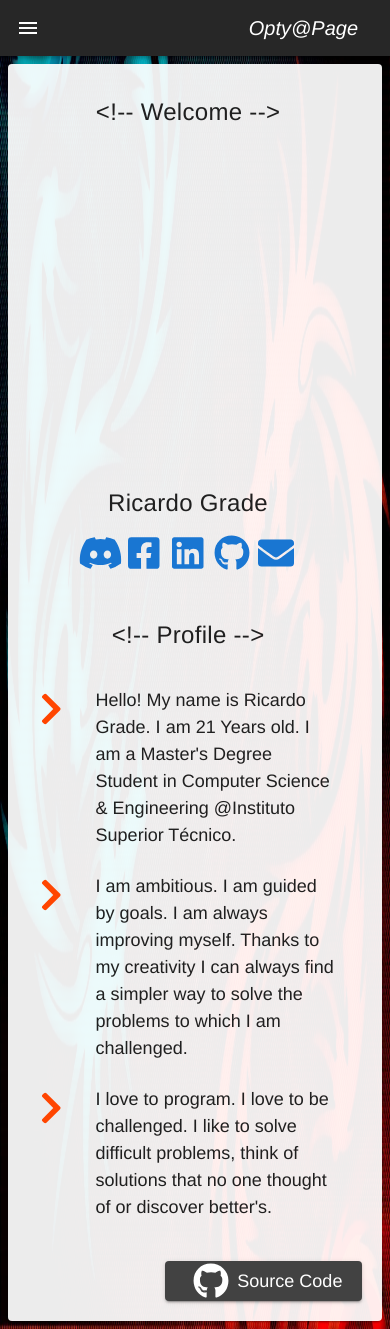
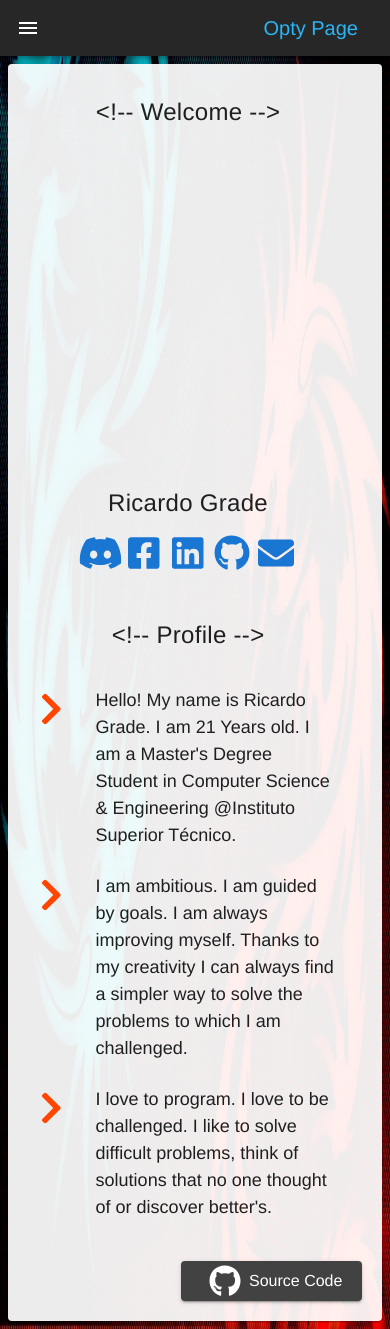
Before and after one commit to Opty1337/Opty-Page, a Vue app: page / in a window 390 px wide. Built offline with nearby package versions, Linux system fonts and the light colour scheme.

Commit message:
Refactor ToolBar & Degree Title

```diff
--- a/src/components/OptyToolBar.vue
+++ b/src/components/OptyToolBar.vue
@@ -70,7 +70,7 @@ import { Vue, Component } from "vue-property-decorator";
 
 @Component
 export default class OptyToolBar extends Vue {
-  pageTitle: string = "Opty@Page";
+  pageTitle: string = "Opty Page";
 
   inMobile: boolean = window.innerWidth < 1250;
   drawer: boolean = false;
@@ -117,9 +117,9 @@ export default class OptyToolBar extends Vue {
 
 <style scoped>
 .v-toolbar__title,
-.v-list-item .v-list-item__subtitle {
-  color: white;
-  font-style: oblique;
+.theme--dark.v-list-item .v-list-item__subtitle,
+.theme--dark.v-list-item .v-list-item__action-text {
+  color: #29b6f6;
 }
 .v-btn {
   font-weight: normal;
@@ -132,7 +132,7 @@ export default class OptyToolBar extends Vue {
   font-size: large;
 }
 .v-list-item .v-list-item__title {
-  font-size: large;
+  font-size: medium;
 }
 .no-effect::before {
   opacity: 0 !important;
--- a/src/views/Degree.vue
+++ b/src/views/Degree.vue
@@ -10,21 +10,18 @@
       disable-pagination
     >
       <template v-slot:top>
-        <v-card-title>
+        <v-card-title
+          :style="
+            inMobile
+              ? 'font-size: medium; line-height: 3;'
+              : 'font-size: large;'
+          "
+        >
           <font-awesome-icon
             class="mx-5"
             :icon="groups[crrGid].icon"
             size="2x"
           />
-          <v-spacer />
-          Average
-          <v-chip
-            class="mx-2"
-            :style="getScoreStyle(crrAvg)"
-            v-text="crrAvg.toFixed(1)"
-          />
-          <v-spacer />
-          Subjects ({{ groups[crrGid].name }})
           <v-spacer />
           <v-menu transition="slide-y-transition" offset-y>
             <template v-slot:activator="{ on }">
@@ -49,6 +46,17 @@
               </v-list-item>
             </v-list>
           </v-menu>
+          <v-spacer />
+          {{ groups[crrGid].name }}
+          <v-spacer />
+          <div>
+            Subjects Average
+            <v-chip
+              class="mx-2"
+              :style="getScoreStyle(crrAvg)"
+              v-text="crrAvg.toFixed(1)"
+            />
+          </div>
           <v-spacer />
           <v-text-field
             v-model="search"
@@ -96,6 +104,7 @@ const CCS = 2;
 
 @Component
 export default class Degree extends Vue {
+  inMobile: boolean = window.innerWidth < 1250;
   search: string = "";
   crrGid: number = CES;
   crrAvg: number = -1;
@@ -226,8 +235,11 @@ export default class Degree extends Vue {
   ];
   items!: Subject[];
 
-  created() {
+  async created() {
     this.loadData();
+    window.addEventListener("resize", () => {
+      this.inMobile = window.innerWidth < 1250;
+    });
   }
 
   loadData() {
@@ -583,7 +595,7 @@ export default class Degree extends Vue {
 <style scoped>
 a {
   text-decoration: none;
-  font-size: large;
+  font-size: medium;
 }
 #data-table {
   background-color: transparent;
@@ -594,6 +606,6 @@ a {
   text-indent: inherit;
   text-transform: none;
   white-space: normal;
-  font-size: large;
+  font-size: inherit;
 }
 </style>
--- a/src/views/Home.vue
+++ b/src/views/Home.vue
@@ -53,6 +53,7 @@
         href="https://github.com/Opty1337/Opty-Page"
         target="_blank"
         dark
+        :style="inMobile ? 'font-size: medium;' : 'font-size: large;'"
       >
         <font-awesome-icon
           class="ma-2"
```
Also changed, not shown: public/code.png.
